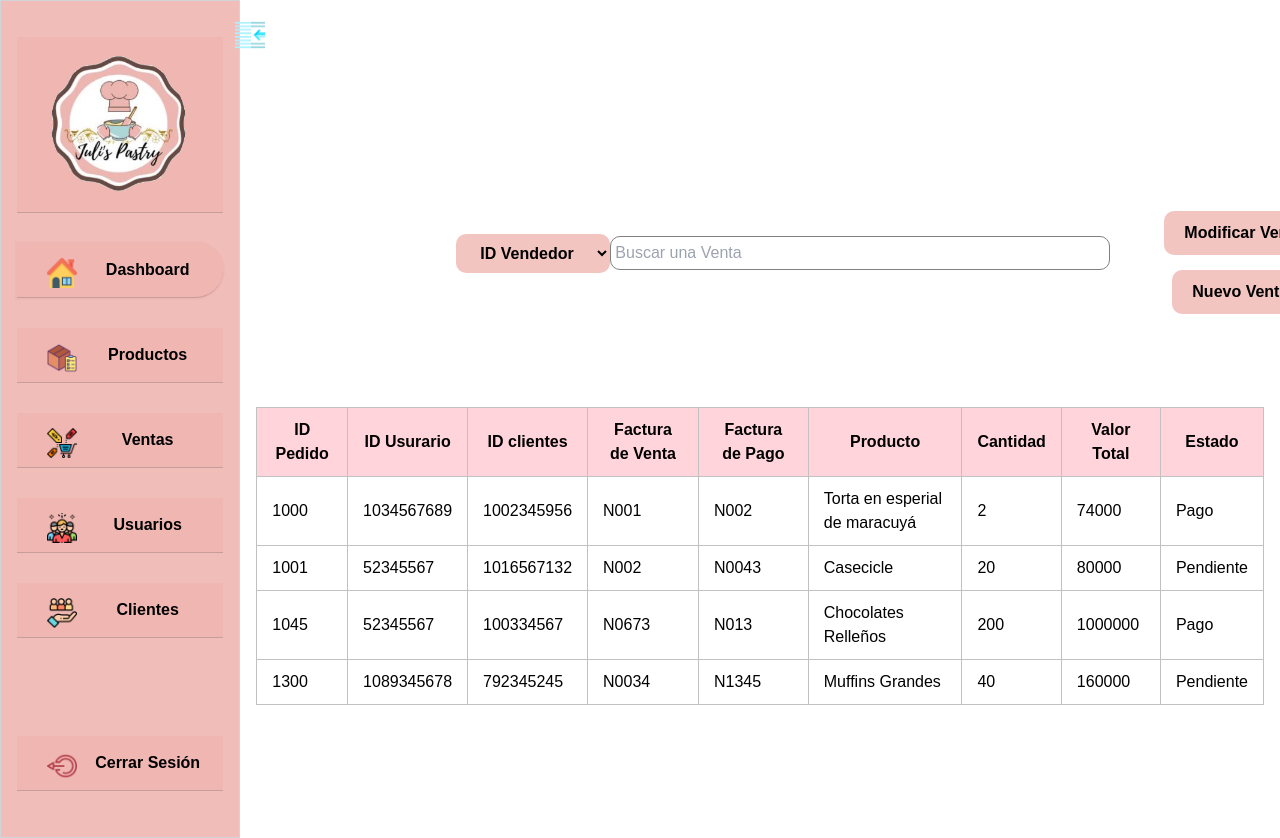
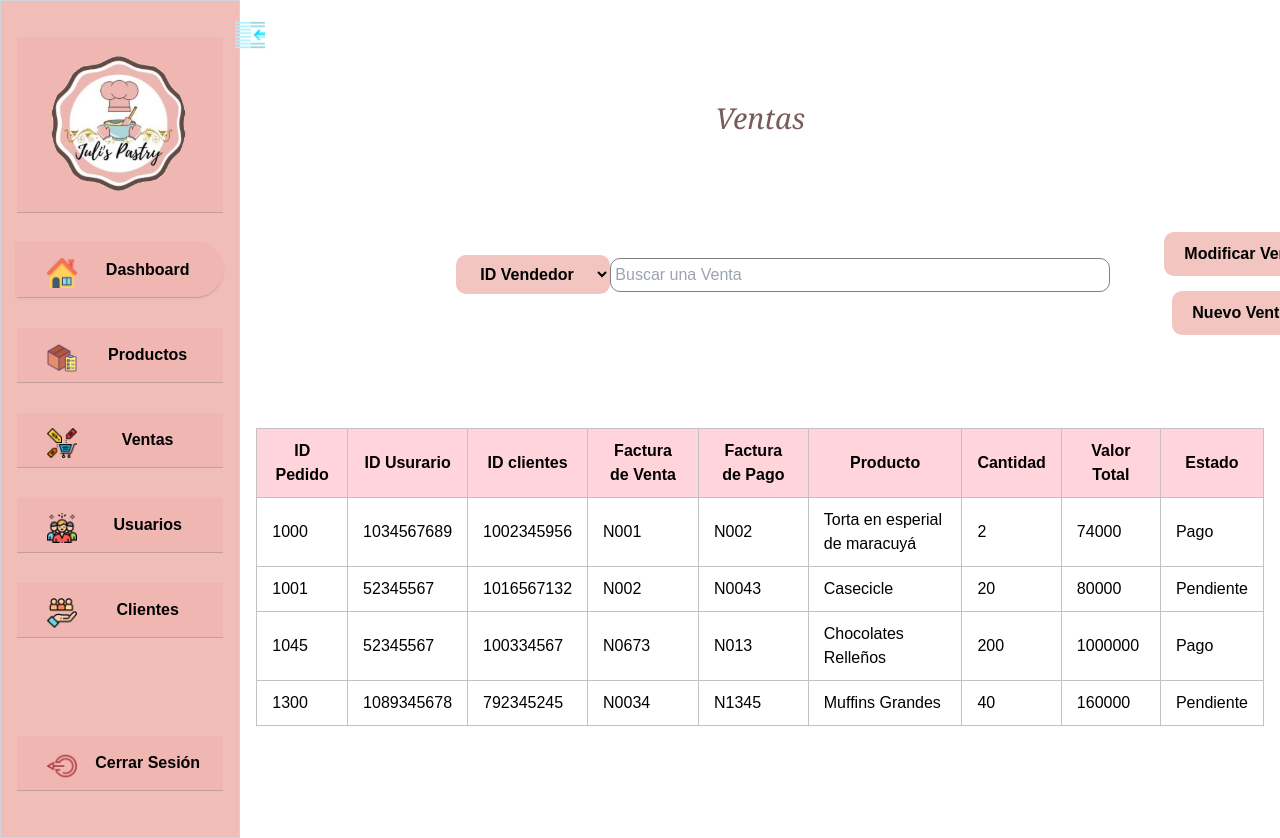
Before and after one commit to programmingEvolution/Proyecto, a React (Create React App) app in the folder front-cmr-pastry/: page /tablaventas in a window 1280 px wide. Shown: the top 838 px of the page. Built offline with nearby package versions, Linux system fonts and the light colour scheme.

Commit message:
Agregar home

```diff
--- a/front-cmr-pastry/src/App.jsx
+++ b/front-cmr-pastry/src/App.jsx
@@ -6,9 +6,8 @@ import ModificarEstadoUsuario from "./pages/admin/ModificarEstadoUsuario";
 import ModificarProducto from "./pages/admin/ModificarProducto";
 import ResgistrarCliente from "./pages/admin/RegistrarCliente";
 import RegistrarProducto from "./pages/admin/RegistrarProducto";
-import TablaVenta from "./pages/admin/TablaVenta"
-
-
+import TablaVenta from "./pages/admin/TablaVenta";
+import Index from "./pages/Index";
 
 function App() {
   return (
@@ -34,10 +33,13 @@ function App() {
             <Route path="/tablaventas">
               <TablaVenta></TablaVenta>
             </Route>
-
           </Switch>
-
         </Layout>
+        <Switch>
+          <Route path="/index">
+            <Index></Index>
+          </Route>
+        </Switch>
       </Router>
     </div>
   );
--- a/front-cmr-pastry/src/pages/home.jsx
+++ b/front-cmr-pastry/src/pages/Index.jsx
@@ -1,6 +1,6 @@
 import React from 'react'
 
-const home = () => {
+const Index = () => {
     return (
         <div>
             <section>
@@ -34,4 +34,4 @@ const home = () => {
     )
 }
 
-export default home
+export default Index
--- a/front-cmr-pastry/src/pages/admin/TablaVenta.jsx
+++ b/front-cmr-pastry/src/pages/admin/TablaVenta.jsx
@@ -1,9 +1,13 @@
 import React from 'react'
 import { Link } from 'react-router-dom'
+import ContenedorTitulos from '../../components/ContenedorTitulos'
 
 const TablaVenta = () => {
     return (
         <div>
+            <section>
+              <ContenedorTitulos Titulo = "Ventas"/>
+          </section>
             <main className="ContenedorconMargen">
         <form className="contenedor">
             <select className="selección">
```
Lines whose indentation alone changed are shown as unchanged.
